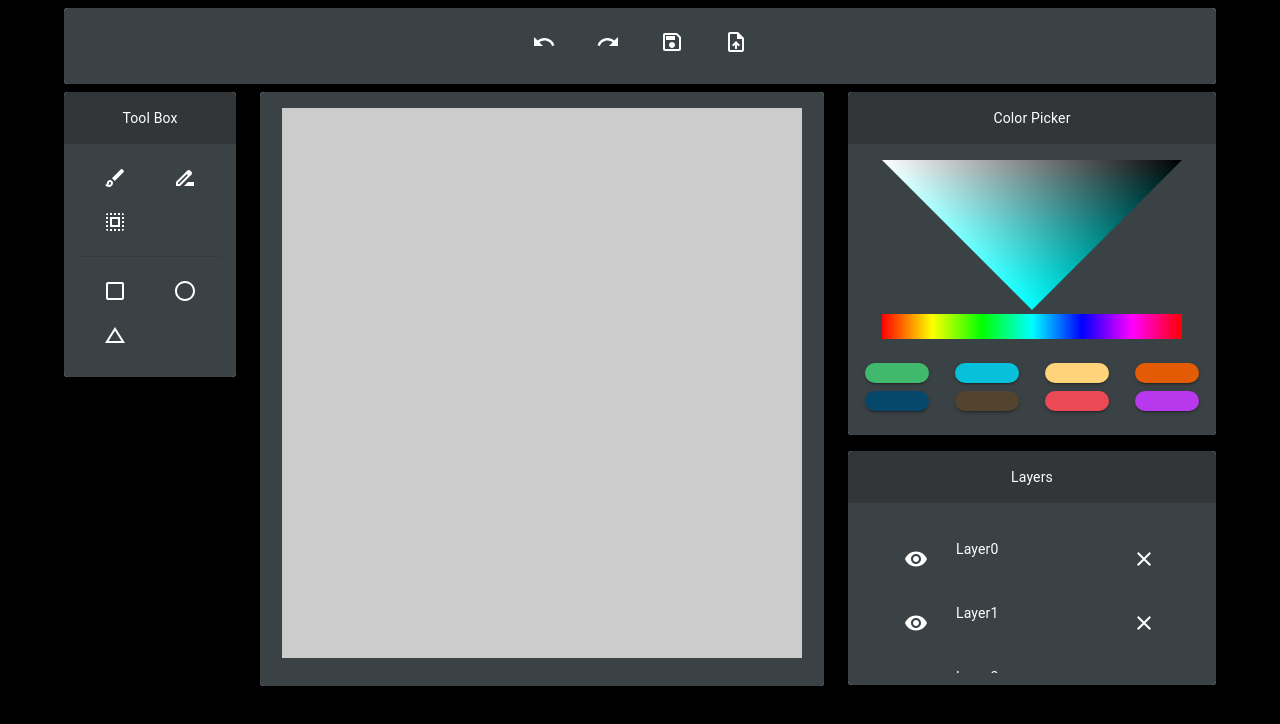
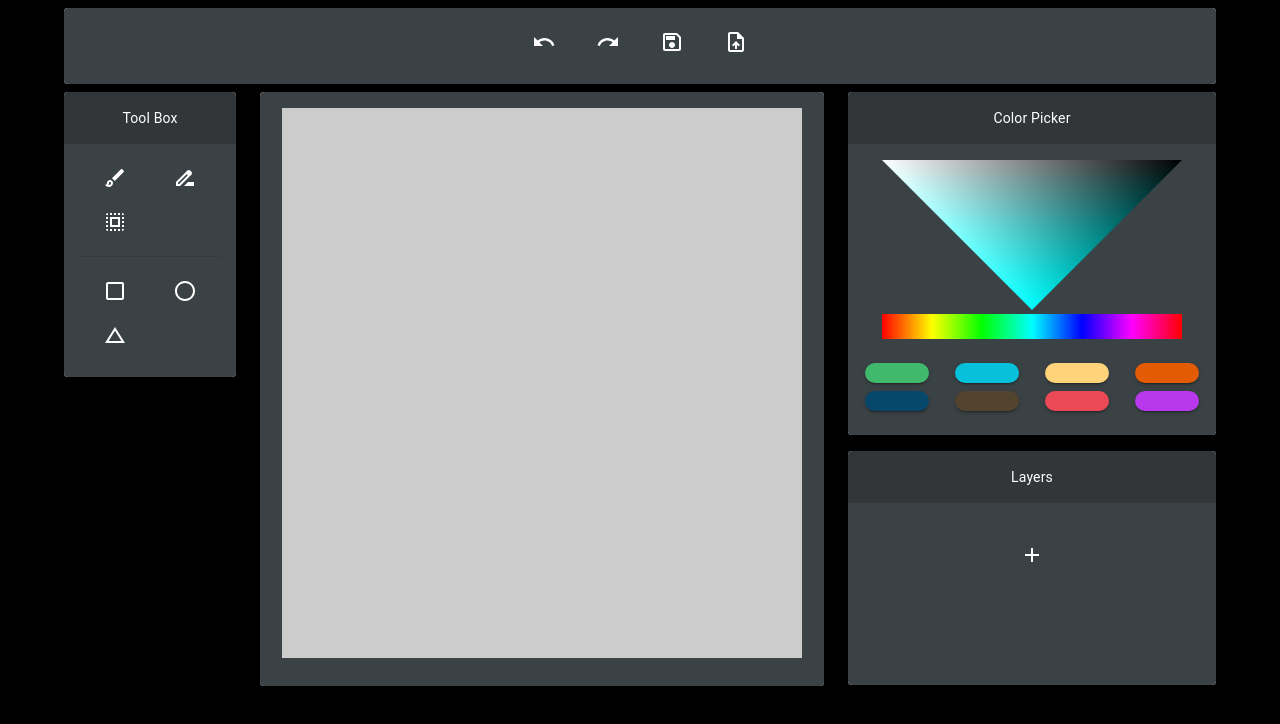
Before and after one commit to mohasarc/CGHW1_paint_app, a React (Create React App) app: page / in a window 1280 px wide. Shown: the top 724 px of the page. Built offline with nearby package versions, Linux system fonts and the light colour scheme.

Commit message:
UI for all layer operations is complete

```diff
--- a/src/App.tsx
+++ b/src/App.tsx
@@ -10,7 +10,7 @@ import { squaremShaders } from './shaders';
 import { StateManager } from "./util/StateManager";
 import { addAttribute } from "./util/webglHelpers";
 import ColorPicker from './Components/ColorPicker';
-import Layers from "./Components/Layers";
+import { Layers, Layer } from "./Components/Layers";
 import ToolBox from "./Components/ToolBox";
 import ToolBar from "./Components/ToolBar";
 import WorkArea from "./Components/WorkArea";
@@ -100,6 +100,8 @@ function init() {
 export default function App() {
   // Initial value
   StateManager.getInstance().setState('picked-color', [0, 0, 0, 0]);
+  StateManager.getInstance().setState('layers', []);
+  StateManager.getInstance().setState('selectedLayer', '');
 
   useEffect(init);
 
--- a/src/Components/Layers.tsx
+++ b/src/Components/Layers.tsx
@@ -1,19 +1,111 @@
-import { Grid, Card, CardContent, CardHeader, ListItemText, ListItemIcon, ListItemButton, ListItem, List, Box } from '@mui/material'
+import { Grid, Card, CardContent, CardHeader, ListItemText, ListItemIcon, ListItemButton, ListItem, List, Box, IconButton, ButtonGroup } from '@mui/material'
 import ClearIcon from '@mui/icons-material/Clear';
 import VisibilityIcon from '@mui/icons-material/Visibility';
+import VisibilityOffIcon from '@mui/icons-material/VisibilityOff';
+import AddIcon from '@mui/icons-material/Add';
+import { StateManager } from '../util/StateManager';
+import { useState } from 'react';
+import ArrowDropUpIcon from '@mui/icons-material/ArrowDropUp';
+import ArrowDropDownIcon from '@mui/icons-material/ArrowDropDown';
 
-export default function Layers(){
+export interface Layer {
+    name: string,
+    z_index: number,
+    visible: boolean,
+    id: string,
+}
+
+let count = 0;
+
+export function Layers(){
+    const [layers, setLayers] = useState(StateManager.getInstance().getState('layers'));
+    const [selectedLayer, setSelectedLayer] = useState(StateManager.getInstance().getState('selectedLayer'));
+
+    function addLayer() {
+        const newLayer = {
+            name: `New Layer (${count+1})`,
+            z_index: -layers.length,
+            visible: true,
+            id: `${count++}`
+        };
+
+        setLayers([...layers, {...newLayer}]);
+        StateManager.getInstance().setState('layers', [...layers, {...newLayer}]);
+
+        if (selectedLayer === '') {
+            setSelectedLayer(newLayer.id);
+            StateManager.getInstance().setState('selectedLayer', newLayer.id);
+        }
+    }
+
+    function toggleVisibility(layerId: string) {
+        const changingLayer = layers.find((layer: Layer) => layer.id === layerId);
+        changingLayer.visible = !changingLayer.visible;
+        const newLayers = layers.map((layer: Layer) => {
+            if (layer.id == changingLayer.id)
+                return changingLayer;
+            else
+                return layer;
+        });
+
+        setLayers(newLayers);
+        StateManager.getInstance().setState('layers', [...newLayers]);
+    }
+
+    function selectLayer(layerId: string) {
+        setSelectedLayer(layerId);
+        StateManager.getInstance().setState('selectedLayer', layerId);
+    }
+
+    function removeLayer(layerId: string) {
+        const newLayers = layers.filter((layer: Layer) => layer.id !== layerId);
+        setLayers(newLayers);
+        StateManager.getInstance().setState('layers', [...newLayers]);
+    }
+
+    function moveLayerUp(layerId: string) {
+        const newLayers = [...layers];
+
+        for (let i = 0; i < layers.length; i++) {
+            if (layers[i+1] && layers[i+1].id === layerId) {
+                newLayers[i] = layers[i+1];
+                newLayers[i+1] = layers[i];
+                newLayers[i].z_index = layers[i].z_index;
+                newLayers[i+1].z_index = layers[i+1].z_index;
+            }
+        }
+
+        setLayers(newLayers);
+        StateManager.getInstance().setState('layers', [...newLayers]);
+    }
+
+    function moveLayerDown(layerId: string) {
+        const newLayers = [...layers];
+
+        for (let i = 0; i < layers.length; i++) {
+            if (layers[i] && layers[i+1] && layers[i].id === layerId) {
+                newLayers[i+1] = layers[i];
+                newLayers[i] = layers[i+1];
+                newLayers[i+1].z_index = layers[i+1].z_index;
+                newLayers[i].z_index = layers[i].z_index;
+            }
+        }
+
+        setLayers(newLayers);
+        StateManager.getInstance().setState('layers', [...newLayers]);
+    }
+
     return (
         <Card>
             <CardHeader title={'Layers'} titleTypographyProps={{variant:'body2', align: 'center', color: 'common.white' }} style={{backgroundColor: '#323638'}} />
             <CardContent style={{backgroundColor: '#3b4245'}}>
                 <Box
-                    sx={{ width: '100%', height: 142, maxWidth: 350 }}
+                    sx={{ width: '100%', height: 142 }}
                     >
                     <List
                         sx={{
                           width: '100%',
-                          maxWidth: 350,
+                        //   maxWidth: 350,
                           bgcolor: 'background.dark',
                           position: 'relative',
                           overflow: 'auto',
@@ -22,31 +114,48 @@ export default function Layers(){
                         }}
                             style={{backgroundColor: '#3b4245'}}
                       >
-                        {[0, 1, 2,4,5,6,7,8,9,10].map((item) => (
-                            <ListItem style={{width:'100%', maxWidth:350}}>
+                        {layers.map((item: Layer) => (
+                            <ListItem style={{backgroundColor:item.id===selectedLayer?'#1e2224':''}}>
                                 <Grid container rowSpacing={1} columns={{ xs: 12, sm: 12, md: 12 }} >
-                                  <Grid item xs={3} sm={3} md={3}>
-                                    <Box px={1} py={0.5}>
-                                        <ListItemButton sx={{width: '100%', maxWidth: 60}}>
-                                            <ListItemIcon>
-                                                <VisibilityIcon sx={{color:'white'}}/>
-                                            </ListItemIcon>
+                                  <Grid item xs={2} sm={2} md={2}>
+                                    <Box>
+                                        <IconButton id={item.id} onClick={(e) => { toggleVisibility(e.currentTarget.id) }}>
+                                            {
+                                                item.visible
+                                                ? <VisibilityIcon sx={{color:'white'}}/>
+                                                : <VisibilityOffIcon sx={{color:'white'}}/>
+                                            }
+                                        </IconButton>
+                                    </Box>
+                                  </Grid>
+                                  <Grid item xs={4} sm={4} md={4}>
+                                    <Box>
+                                        <ListItemButton id={item.id} onClick={(e) => {selectLayer(e.currentTarget.id)}}>
+                                            <ListItemText primary={item.name} primaryTypographyProps={{variant:'body2', align: 'left', color: 'common.white' }} />
                                         </ListItemButton>
                                     </Box>
                                   </Grid>
                                   <Grid item xs={6} sm={6} md={6}>
-                                    <ListItemText primary={"Layer"+item} primaryTypographyProps={{variant:'body2', align: 'left', color: 'common.white' }} />
-                                  </Grid>
-                                  <Grid item xs={3} sm={3} md={3}>
-                                    <Box px={1} py={0.5}>
-                                        <ListItemButton>
-                                            <ClearIcon sx={{color:'white'}}/>
-                                        </ListItemButton>
-                                    </Box>
+                                        <ButtonGroup>
+                                            <IconButton id={item.id} onClick={(e) => {moveLayerUp(e.currentTarget.id)}}>
+                                                <ArrowDropUpIcon sx={{color:'white'}}/>
+                                            </IconButton>
+                                            <IconButton id={item.id} onClick={(e) => {moveLayerDown(e.currentTarget.id)}}>
+                                                <ArrowDropDownIcon sx={{color:'white'}}/>
+                                            </IconButton>
+                                            <IconButton id={item.id} onClick={(e) => {removeLayer(e.currentTarget.id)}}>
+                                                <ClearIcon sx={{color:'white'}}/>
+                                            </IconButton>
+                                        </ButtonGroup>
                                   </Grid>
                                 </Grid>
                             </ListItem>
                         ))}
+                            <ListItem >
+                                <ListItemButton style={{width: '100%'}} onClick={addLayer}>
+                                    <AddIcon style={{width: '100%'}} sx={{color:'white'}}/>
+                                </ListItemButton>
+                            </ListItem>
                     </List>
                 </Box>
             </CardContent>
```
